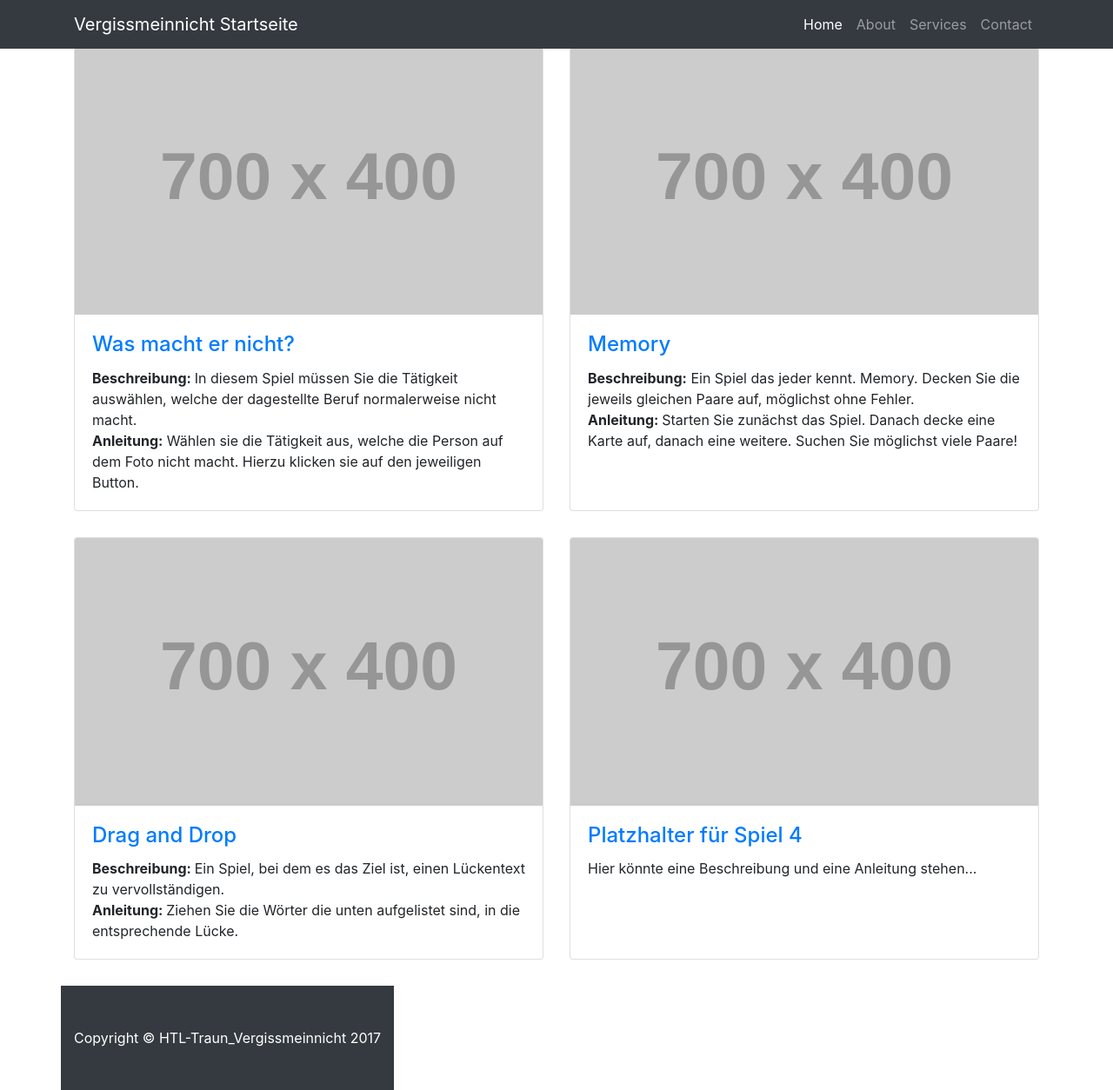
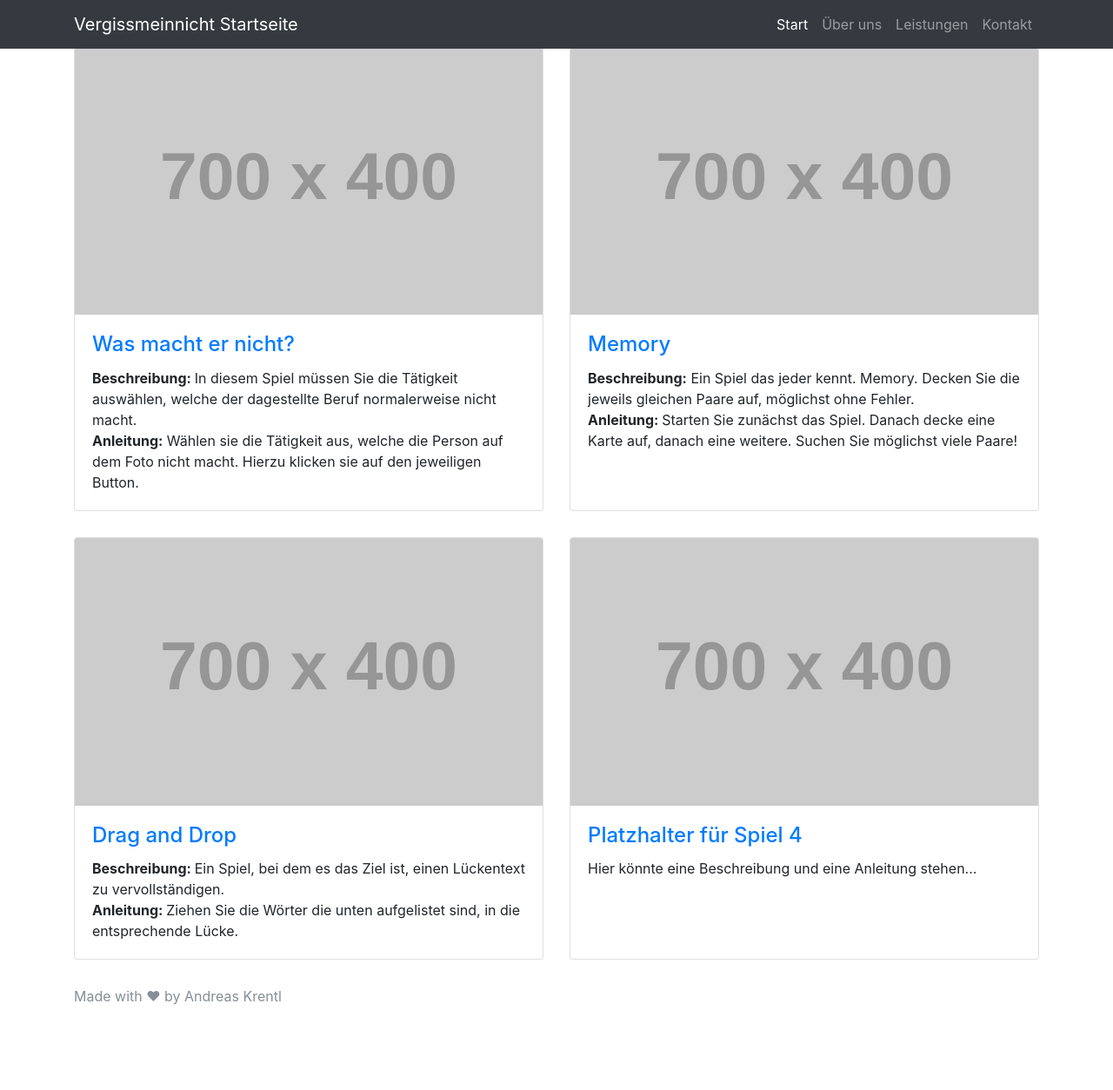
Before and after one commit to Andreas3005/Vergissmeinnicht, a PHP site: page /start.php in a window 1280 px wide. Shown: the whole page at 87% size. After the commit the page ends 1156 px from the top, so only its background shows below. Run offline with PHP 8.4, Linux system fonts and the light colour scheme; grey boxes labelled with a size stand in for pictures from a placeholder-image service; some libraries are stand-ins or nearby versions.

Commit message:
Kleine Änderung Startseite

```diff
--- a/start.php
+++ b/start.php
@@ -29,25 +29,24 @@
         <div class="collapse navbar-collapse" id="navbarResponsive">
           <ul class="navbar-nav ml-auto">
             <li class="nav-item active">
-              <a class="nav-link" href="Start.php">Home
+              <a class="nav-link" href="Start.php">Start
                 <span class="sr-only">(current)</span>
               </a>
             </li>
             <li class="nav-item">
-              <a class="nav-link" href="UeberUns.php">About</a>
+              <a class="nav-link" href="UeberUns.php">Über uns</a>
             </li>
             <li class="nav-item">
-              <a class="nav-link" href="Services.php">Services</a>
+              <a class="nav-link" href="Services.php">Leistungen</a>
             </li>
             <li class="nav-item">
-              <a class="nav-link" href="Kontakt.php">Contact</a>
+              <a class="nav-link" href="Kontakt.php">Kontakt</a>
             </li>
           </ul>
         </div>
       </div>
     </nav>
 
-    <!-- Page Content -->
     <div class="container">
 
       <div class="row">
@@ -99,14 +98,12 @@
             </div>
           </div>
         </div>
-      <!-- /.row -->
 
-    <!-- Footer -->
-    <footer class="py-5 bg-dark">
+
+    <footer class="footer">
       <div class="container">
-        <p class="m-0 text-center text-white">Copyright &copy; HTL-Traun_Vergissmeinnicht 2017</p>
+        <span class="text-muted">Made with &hearts; by Andreas Krentl </span>
       </div>
-      <!-- /.container -->
     </footer>
   </body>
 </html>
```
